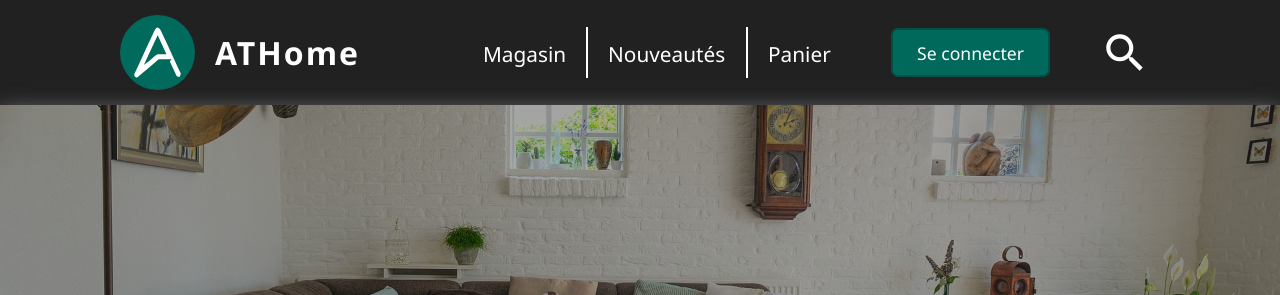
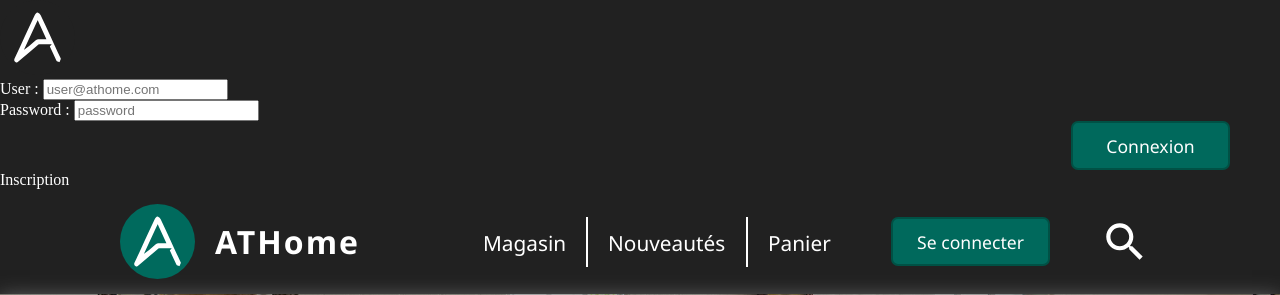
Before and after one commit to TeoConan/ATHome, a PHP site: page /index.php in a window 1280 px wide; the page is wider, and only the part inside the window is pictured. Shown: the top 295 px of that part. Run offline with PHP 8.4, Linux system fonts and the light colour scheme.

Commit message:
Modification nav et img

```diff
--- a/res/parts/nav.php
+++ b/res/parts/nav.php
@@ -1,4 +1,39 @@
 <header class="block-header">
+
+<!-- Début Pop-up -->
+<div class="pop-up">
+	<div class="body_pop-up">
+		<div class="inner">
+			<img src="res/icons/logo_black.svg" class="logo" alt="logo">
+			<div class="formulaire">
+				<form action="connexion.php" method="post">
+				<div class="mail"><p>
+						<label for="email">User :</label>
+						<input type="email" name="email" class="form" id="email" placeholder="user@athome.com" max-length="40">
+					</p>
+				</div>
+				<div class="border"></div>
+				<div class="motdepasse">
+					<p>
+						<label for="password">Password :</label>
+						<input type="password" name="password" class="form" id="password" placeholder="password" maxlength="15" >
+					</p>
+				</div>
+				<div class="border"></div>
+					<?php
+					$but_connect = new Button('Connexion', '#');
+					$but_connect->setID('button_connexion');
+					echo($but_connect->getOutput());
+					?>
+				</form>
+				<a href="#" class="inscription">Inscription</a>
+			</div>
+		</div>
+	</div>
+</div>
+<!-- Fin Pop-up -->
+
+
 	<div class="inner-header">
 		<div class="item-header">
 			<div class="logos">
```
Also changed, not shown: res/icons/logo_black.svg (added).
